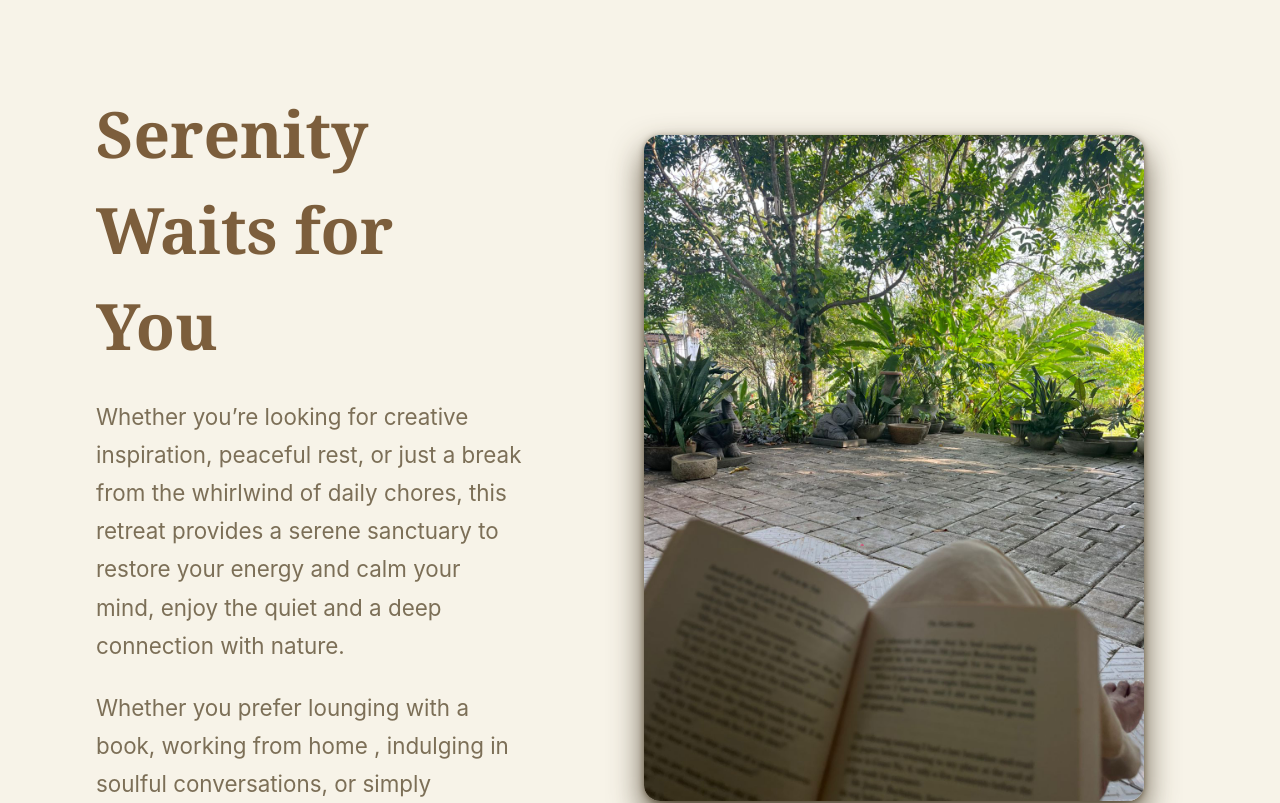
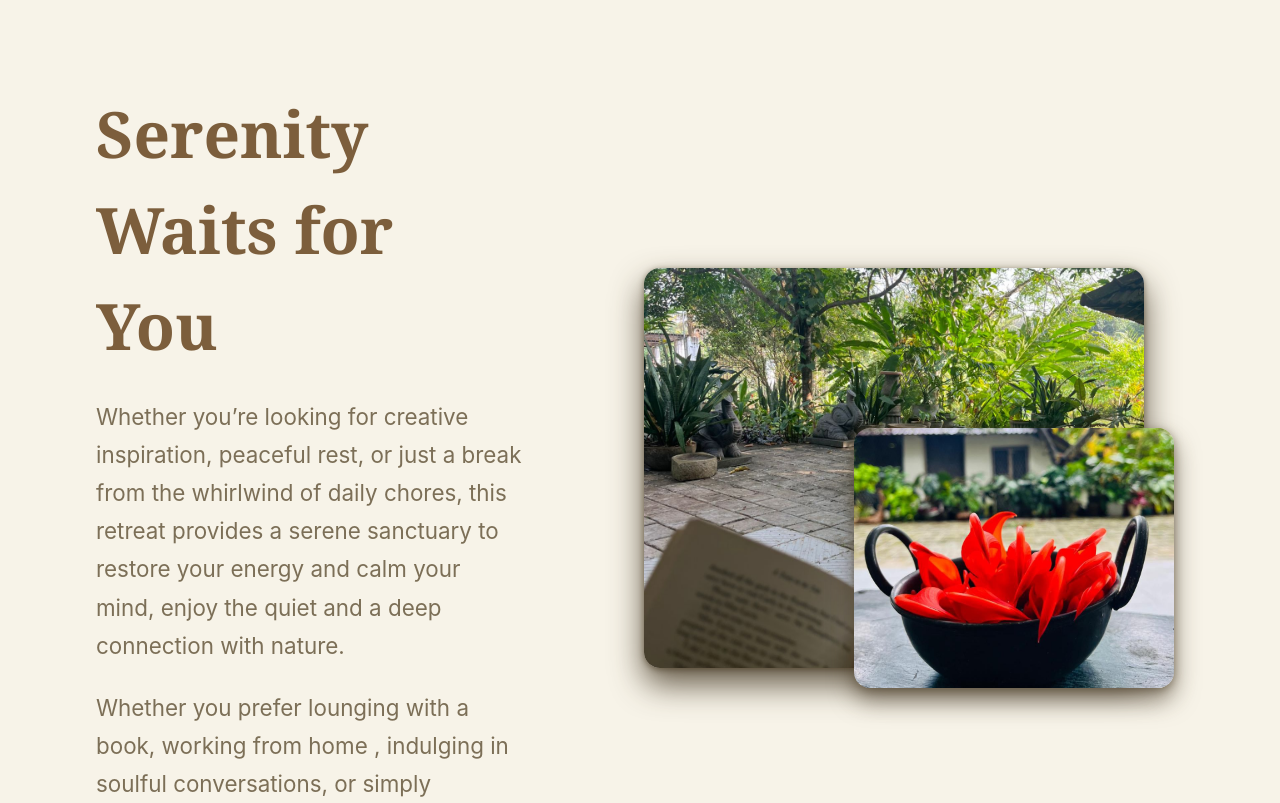
Before and after one commit to arnav-khandelwal/bnb, a React (Vite) app in the folder client/: page / in a window 1280 px wide. Shown: the part 2500-3303 px from the top of the page. Built offline with nearby package versions, Linux system fonts and the light colour scheme.

Commit message:
about image on right

```diff
--- a/client/src/components/About/About.jsx
+++ b/client/src/components/About/About.jsx
@@ -35,11 +35,18 @@ const About = () => {
             </p>
           </div>
           <div className={styles.imageWrapper}>
-            <img
-              src="/sides/2.jpeg"
-              alt="Kerala side view at The Perch"
-              className={styles.imageLeft}
-            />
+            <div className={styles.layeredImages}>
+              <img
+                src="/sides/2.jpeg"
+                alt="Kerala side view at The Perch"
+                className={styles.imageBackground}
+              />
+              <img
+                src="/main/1.jpeg"
+                alt="The Perch main view"
+                className={styles.imageForeground}
+              />
+            </div>
           </div>
         </div>
       </div>
--- a/client/src/components/About/About.module.scss
+++ b/client/src/components/About/About.module.scss
@@ -88,6 +88,53 @@
   margin-left: 5rem;
 }
 
+// Layered Images Styles
+.layeredImages {
+  position: relative;
+  width: 500px;
+  height: 400px;
+  margin-right: 5rem;
+  margin-left: 5rem;
+
+  @media (max-width: $mobile) {
+    width: 100%;
+    height: 300px;
+    margin-right: 0;
+    margin-left: 0;
+  }
+}
+
+.imageBackground {
+  position: absolute;
+  top: 0;
+  left: 0;
+  width: 100%;
+  height: 100%;
+  object-fit: cover;
+  border-radius: 1rem;
+  box-shadow: 0px 16px 32px 0 rgba(60, 47, 28, 0.8), 0 1.5px 6px 0 rgba(124, 111, 87, 0.8);
+  z-index: 1;
+}
+
+.imageForeground {
+  position: absolute;
+  bottom: -20px;
+  right: -30px;
+  width: 320px;
+  height: 260px;
+  object-fit: cover;
+  border-radius: 1rem;
+  box-shadow: 0px 12px 24px 0 rgba(60, 47, 28, 0.6), 0 2px 8px 0 rgba(124, 111, 87, 0.6);
+  z-index: 2;
+
+  @media (max-width: $mobile) {
+    width: 220px;
+    height: 180px;
+    bottom: -15px;
+    right: -20px;
+  }
+}
+
 .textWrapperLeft {
   flex: 1;
     margin-left: 5rem;
--- a/client/src/components/Amenities/Amenities.jsx
+++ b/client/src/components/Amenities/Amenities.jsx
@@ -156,7 +156,7 @@ const Amenities = () => {
 
         {/* Activities */}
         <div className={styles.section}>
-          <h3 className={styles.sectionTitle}>Things to Do & Ways to Relax</h3>
+          <h3 className={styles.mainTitle}>Things to Do & Ways to Relax</h3>
           <div className={styles.carouselWrapper}>
             <div className={styles.carousel}>
               <div className={styles.slide}>
--- a/client/src/components/Contact/Contact.module.scss
+++ b/client/src/components/Contact/Contact.module.scss
@@ -2,7 +2,7 @@
 
 .contactSection {
   padding: 3rem 0;
-  background: linear-gradient(135deg, #fafafa 0%, #f5f3f0 100%);
+  // background: linear-gradient(135deg, #fafafa 0%, #f5f3f0 100%);
 }
 
 .container {
@@ -21,27 +21,28 @@
 
 .title {
   font-family: $font-heading;
-  font-size: 2.5rem;
-  font-weight: 400;
-  color: #333;
+  font-size: 3.5rem;
+  font-weight: 300;
+  color: #2d2d2d;
   text-align: center;
-  margin-bottom: 2.5rem;
+  margin-bottom: 4rem;
   position: relative;
+  letter-spacing: -0.02em;
 
   &::after {
     content: '';
     position: absolute;
-    bottom: -0.5rem;
+    bottom: -1rem;
     left: 50%;
     transform: translateX(-50%);
-    width: 50px;
+    width: 60px;
     height: 2px;
-    background: #8b6f47;
+    background: linear-gradient(90deg, #8b6f47, #d4af37);
+    border-radius: 1px;
   }
 
   @media (max-width: $mobile) {
-    font-size: 2rem;
-    margin-bottom: 2rem;
+    font-size: 2.5rem;
   }
 }
 
@@ -138,6 +139,7 @@
   outline: none;
   transition: all 0.3s ease;
   box-sizing: border-box;
+  width: 100%;
 
   &::placeholder {
     color: #999;
```
